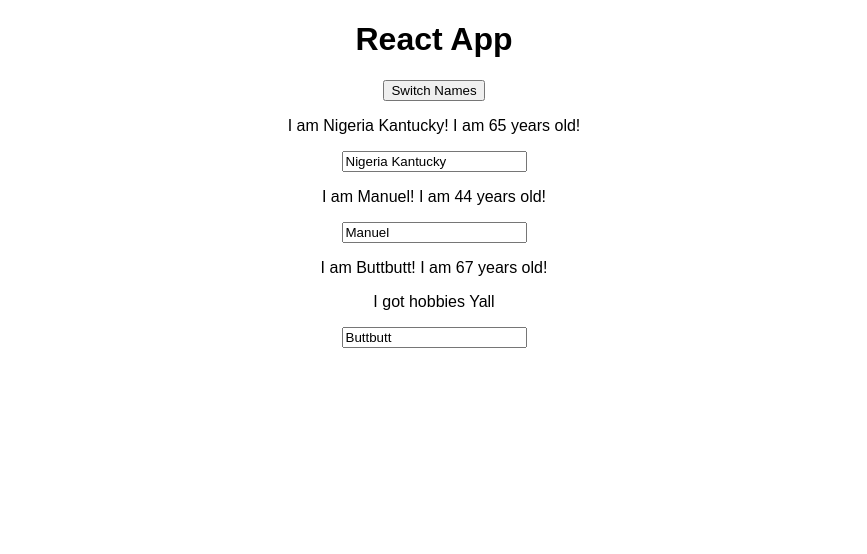
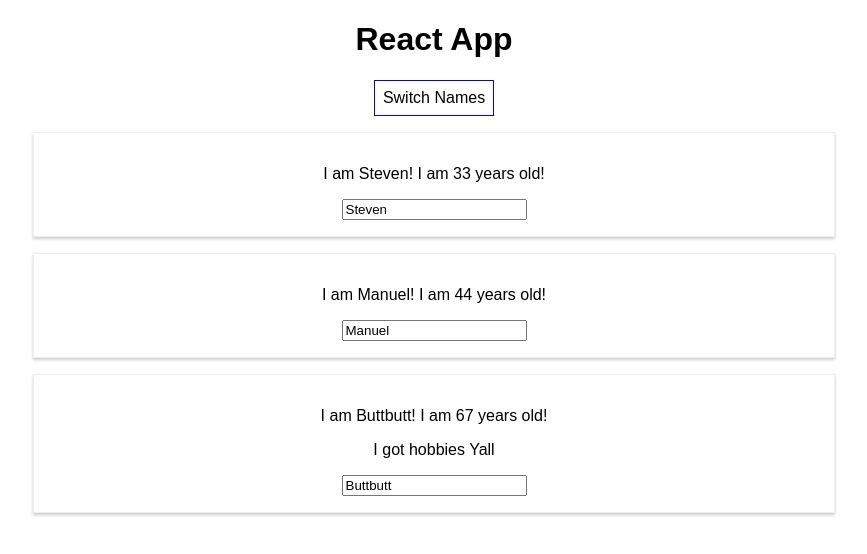
Before and after one commit to SGissubel/react16-first, a React (Create React App) app: page / in a window 1280 px wide. Both pictures are taken after a click on the button "Switch Names". Shown: the top 554 px of the page, without its empty margins (206-1073 px from the left). Built offline with nearby package versions, Linux system fonts and the light colour scheme.

Commit message:
storing Person in variable - showing if show is true - handled by click event

```diff
--- a/src/App.js
+++ b/src/App.js
@@ -8,7 +8,8 @@ class App extends Component {
       { name: 'Steven', age: 33 },
       { name: 'Manuel', age: 44 },
       { name: 'Buttbutt', age: 67 }
-    ]
+    ],
+    showPersons: false
   }
 
   switchNameHandler = ( newName ) => {
@@ -31,11 +32,27 @@ class App extends Component {
     })
   }
 
+  togglePersonsHandler = () => {
+    const doesShow = this.state.showPersons;
+    this.setState(
+      {showPersons: !doesShow}
+    )
+  }
+
   render() {
-    return (
-      <div className="App">
-        <h1>React App</h1>
-        <button onClick={() => this.switchNameHandler('Nigeria Kantucky')}>Switch Names</button>
+    const style = {
+      backgroundColor: 'white',
+      font: 'inherit',
+      border: '1px solid blue',
+      padding: '8px',
+      cursor: 'pointer'
+    };
+
+    let persons = null;
+
+    if (this.state.showPersons) {
+      persons = (
+        <div>
           <Person
             name={this.state.persons[0].name}
             age={this.state.persons[0].age}/>
@@ -47,7 +64,18 @@ class App extends Component {
             name={this.state.persons[2].name}
             age={this.state.persons[2].age}
             changed={this.nameChangedHandler}>I got hobbies Yall</Person>
+        </div>
+      );
+    }
 
+    return (
+      <div className="App">
+        <h1>React App</h1>
+        <button
+          style={style}
+          onClick={this.togglePersonsHandler}
+          >Switch Names</button>
+        {persons}
       </div>
     );
   }
--- /dev/null
+++ b/src/Person/Person.css
@@ -0,0 +1,8 @@
+.Person {
+  width: 60%;
+  margin: 16px auto;
+  border: 1px solid #eee;
+  box-shadow: 0 2px 3px #ccc;
+  padding: 16px;
+  text-align: center;
+}
--- a/src/Person/Person.js
+++ b/src/Person/Person.js
@@ -1,8 +1,10 @@
 import React from 'react';
+
+import './Person.css';
 
 const person = (props) => {
   return (
-    <div>
+    <div className="Person">
       <p onClick={props.click}>I am { props.name }! I am { props.age } years old!</p>
       <p>{ props.children }</p>
       <input type="text" onChange={props.changed} value={props.name}/>
```
Lines whose indentation alone changed are shown as unchanged.
